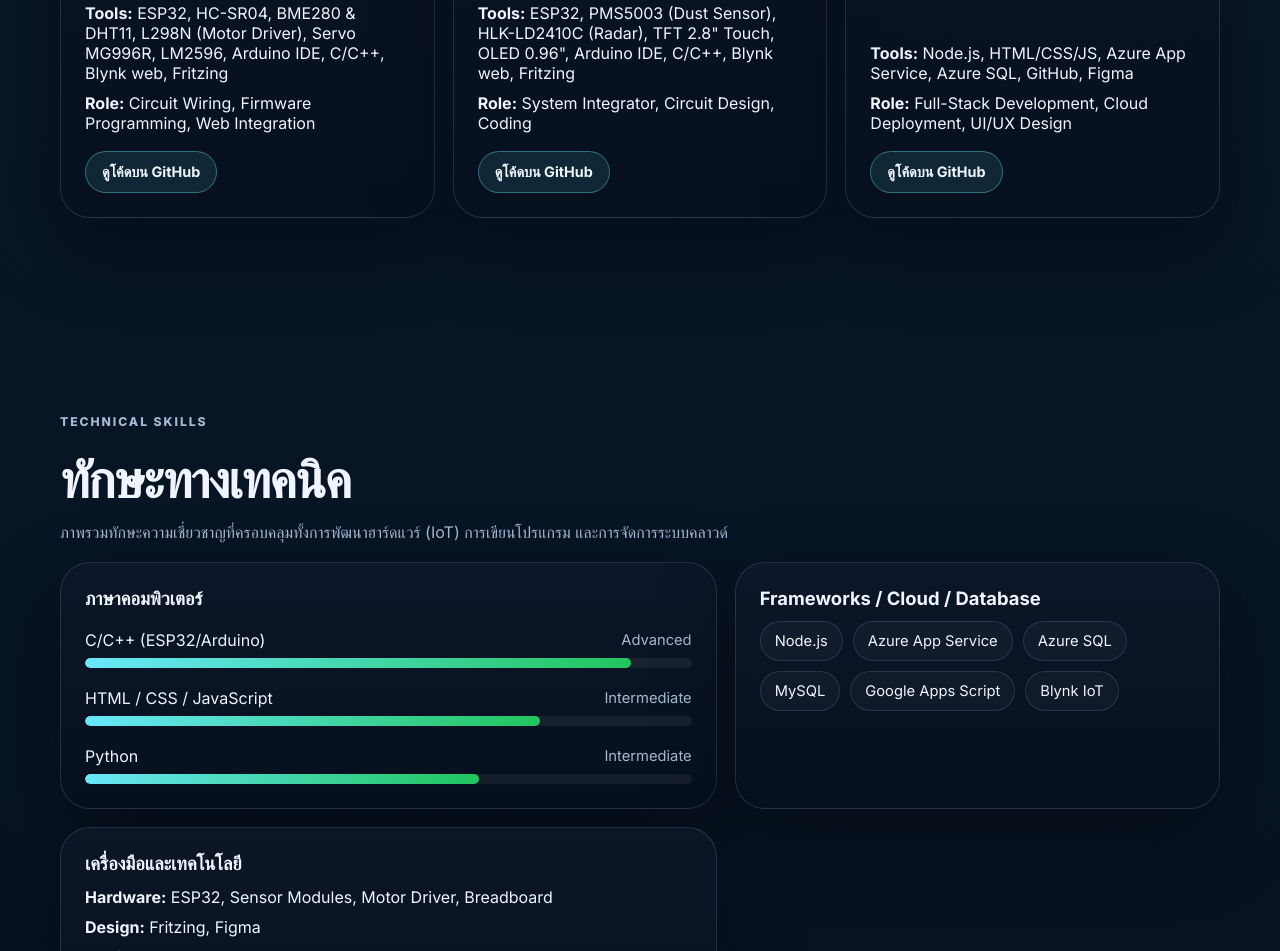
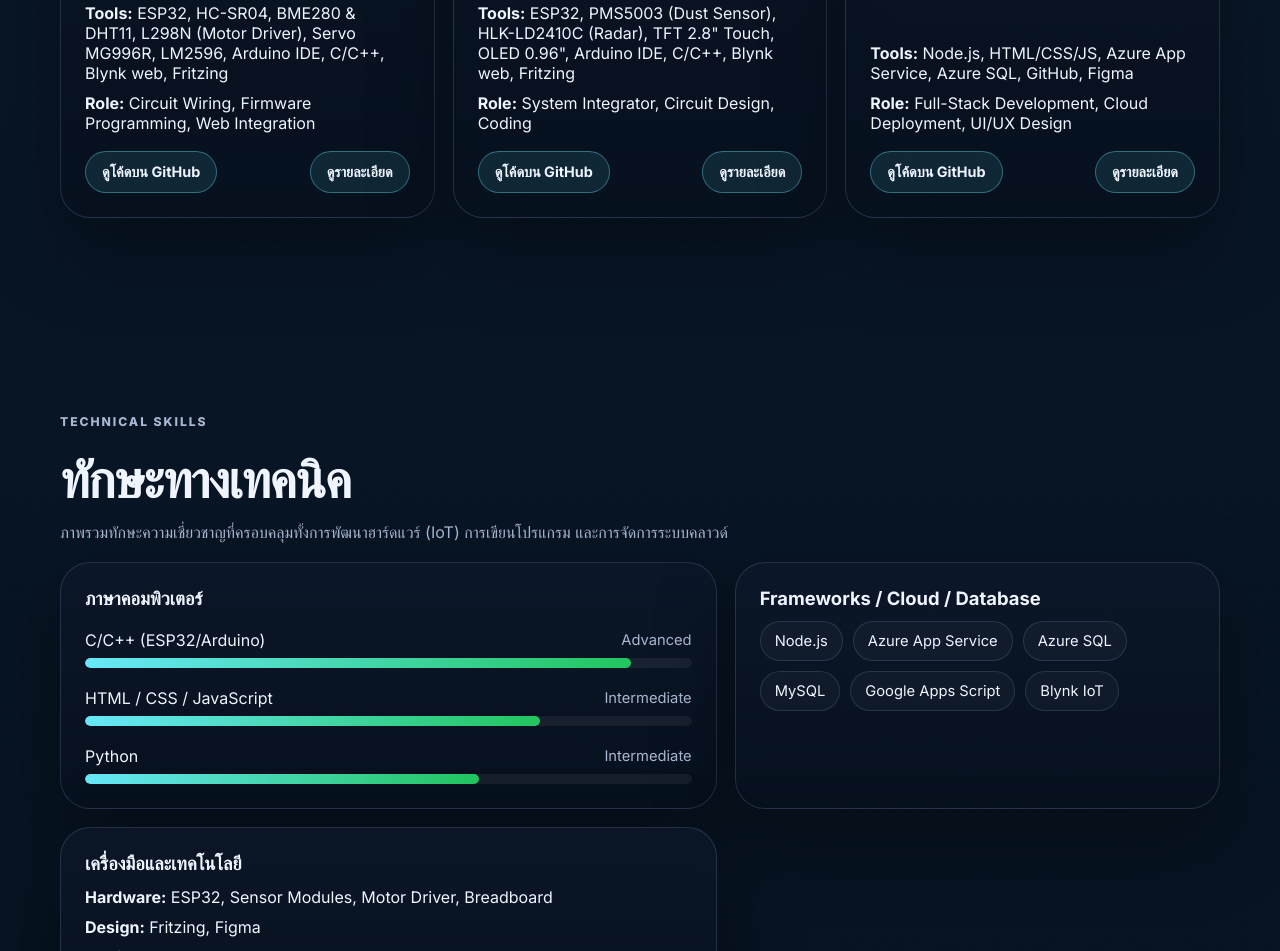
Before and after one commit to Phuwadon999/Portfolio-Phuwadon, a plain HTML site: page index.html in a window 1280 px wide. Shown: the part 2727-3678 px from the top of the page. Drawn offline with nearby package versions, Linux system fonts and the light colour scheme.

Commit message:
Update project buttons UI

```diff
--- a/index.html
+++ b/index.html
@@ -166,6 +166,7 @@
             </ul>
             <div class="project-actions">
               <a class="project-button" href="https://github.com/Phuwadon999/Smart_TrashCan" target="_blank" rel="noreferrer noopener">ดูโค้ดบน GitHub</a>
+              <a class="project-button" href="project-smart-trashcan.html">ดูรายละเอียด</a>
             </div>
           </article>
 
@@ -185,6 +186,7 @@
             </ul>
             <div class="project-actions">
               <a class="project-button" href="https://github.com/Phuwadon999/PM" target="_blank" rel="noreferrer noopener">ดูโค้ดบน GitHub</a>
+              <a class="project-button" href="project-pm.html">ดูรายละเอียด</a>
             </div>
           </article>
 
@@ -204,6 +206,7 @@
             </ul>
             <div class="project-actions">
               <a class="project-button" href="https://github.com/Phuwadon999/VSEG" target="_blank" rel="noreferrer noopener">ดูโค้ดบน GitHub</a>
+              <a class="project-button" href="project-vseg-email.html">ดูรายละเอียด</a>
             </div>
           </article>
         </div>
--- a/style.css
+++ b/style.css
@@ -464,6 +464,9 @@ a {
 
 .project-actions {
   margin-top: 18px;
+  display: flex;
+  justify-content: space-between;
+  align-items: center;
 }
 
 .project-button {
```
